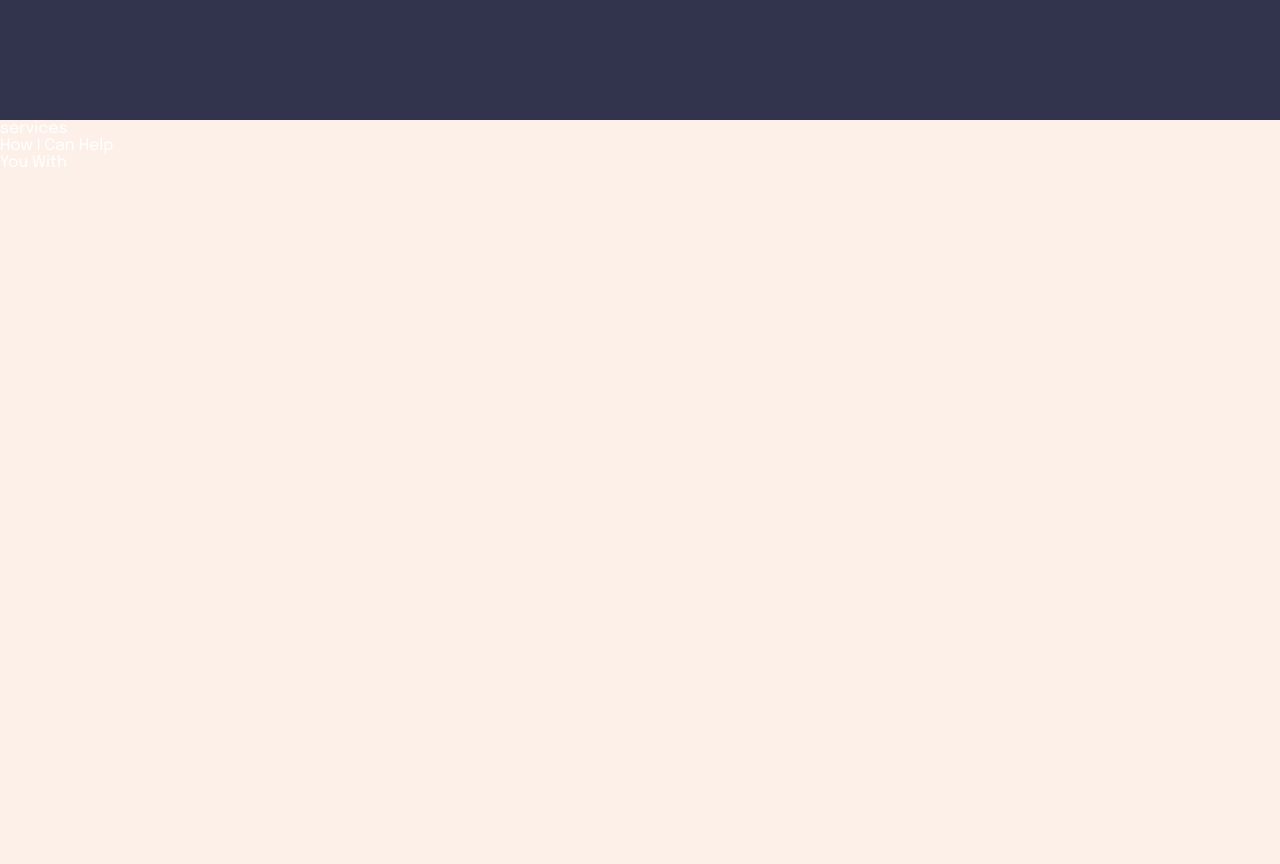
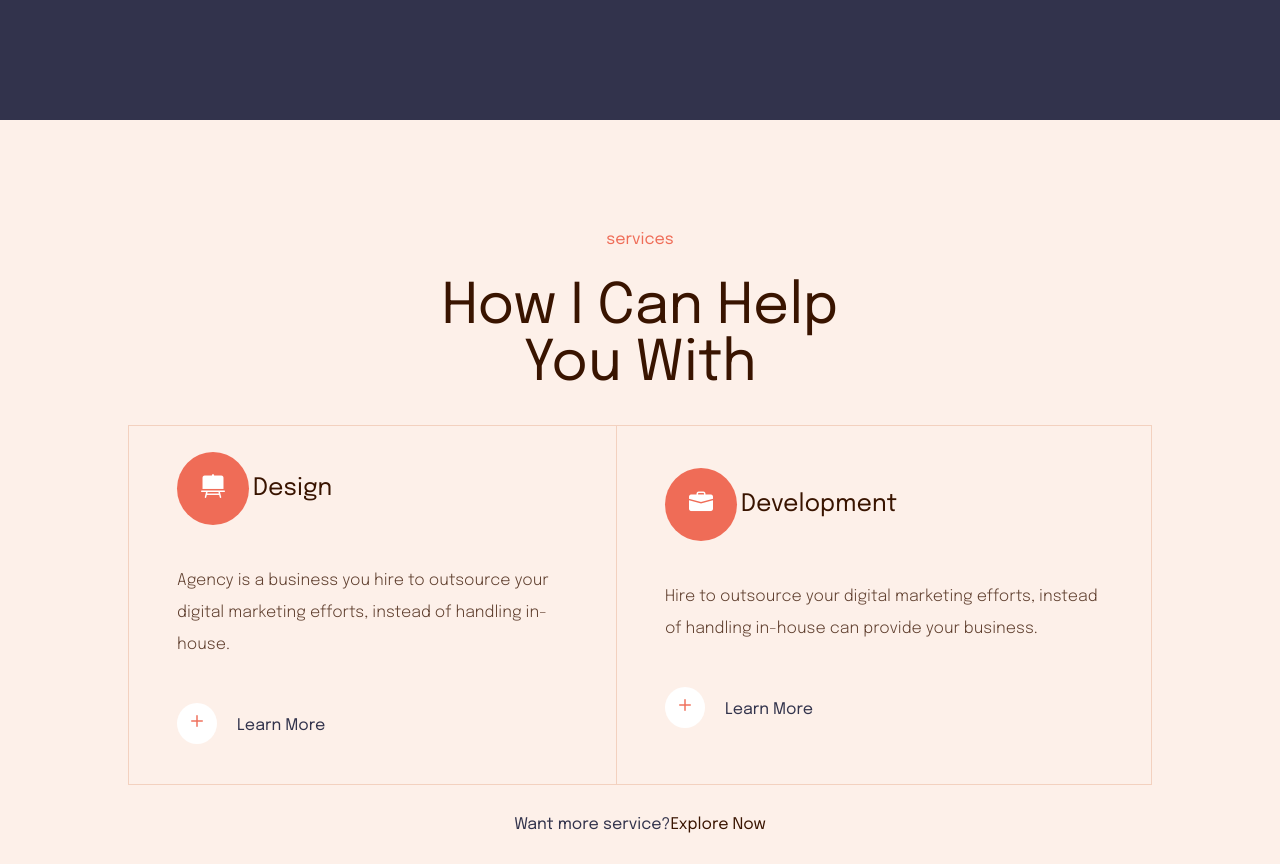
Before and after one commit to Lachhab1/Personnal-website-project, a plain HTML site: page index.html in a window 1280 px wide. Shown: the part 1000-1864 px from the top of the page. Drawn offline with nearby package versions, Linux system fonts and the light colour scheme.

Commit message:
services page(2nd page)

```diff
--- a/index.html
+++ b/index.html
@@ -65,13 +65,32 @@
             <table class="services">
                 <tr>
                     <td>
-
+                    <div class="title"> <i class="bi bi-easel2-fill"></i>
+                        <span>Design</span></div>
+                        <p>
+                            Agency is a business you hire to outsource your digital marketing efforts, instead of handling in-house.
+                        </p>
+                        <div class="add">
+                            <i class="bi bi-plus"></i>
+                            <span>Learn More</span>
+                        </div>
                     </td>
                     <td>
-
+                        <div class="title"><i class="bi bi-briefcase-fill"></i>
+                        <span>Development</span></div>
+                        <p>
+                            Hire to outsource your digital marketing efforts, instead of handling in-house can provide your business.
+                        </p>
+                        <div class="add">
+                        <i class="bi bi-plus"></i>
+                        <span>Learn More</span>
+                        </div>
                     </td>
                 </tr>
             </table>
+            <div class="more">
+                <span>Want more service?</span><a href="#">Explore Now</a>
+            </div>
         </div>
     </section>
     <script>
--- a/styles/style.css
+++ b/styles/style.css
@@ -170,5 +170,75 @@ section.services-page {
 	width: 100vw;
 	height: 93vh;
 	background: #fdf0e9;
+	color: var(--main-color);
+	position: relative;
 }
+.services-page > .container {
+	height: inherit;
+	position: absolute;
+	text-align: center;
+	left: 10vw;
+	width: 80vw;
+	margin-left: auto;
+	margin-right: auto;
+	display: flex;
+	flex-direction: column;
+	justify-content: space-evenly;
+}
+.services-page > .container > .title {
+	margin-top: 5rem;
+	color: var(--second-color);
+}
+.services-page > .container > .sup-title {
+	color: #391400;
+	font-size: 3.5rem;
+}
+table.services {
+	width: 80vw;
+	height: 20rem;
+	border: 1px solid #f3d1bf;
+	border-collapse: collapse;
+	text-align: start;
+}
+table.services td {
+	border: 1px solid #f3d1bf;
+	padding: 3rem;
+}
+table.services td > .title {
+	margin-bottom: 4rem;
+}
+table.services td > .title > span {
+	color: #391400;
+	font-size: 1.5rem;
+}
+table.services td > .title > .bi:first-of-type {
+	color: white;
+	font-size: 1.5rem;
+	background-color: #ef6c57;
+	padding: 1.5rem;
+	border-radius: 50%;
+}
+table.services td > p {
+	color: #391400;
+	font-weight: 100;
+	line-height: 2rem;
+	opacity: .8;
+}
+table.services td .add {
+	margin-top: 3rem;
+}
+table.services td .bi-plus {
+	color: var(--second-color);
+	font-size: 1.5rem;
+	font-weight: 500;
+	padding: .5rem;
+	background-color: #fff;
+	border-radius: 50%;
+	margin-right: 1rem;
+}
+.more a {
+	color: #391400;
+	text-decoration: none;
+}
+
 /*********************** services page(2nd page) end**************************** */
```
